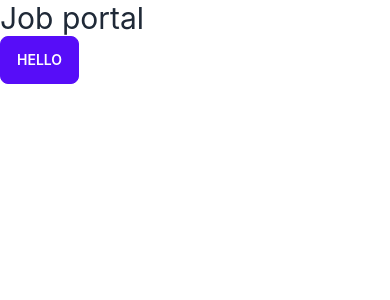
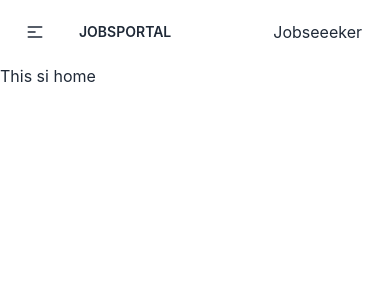
Before and after one commit to musabbir-m/Job-Portal-Client, a React (Create React App) app: page / in a window 390 px wide. Shown: the top 300 px of the page. Built offline with nearby package versions, Linux system fonts and the light colour scheme.

Commit message:
added navbar

```diff
--- a/src/App.js
+++ b/src/App.js
@@ -1,11 +1,13 @@
 import logo from './logo.svg';
 import './App.css';
+import { RouterProvider } from 'react-router-dom';
+import router from './Routes/Router';
+
 
 function App() {
   return (
-    <div className="text-3xl container mx-auto">
-     <h2>Job portal</h2>
-     <button className='btn btn-primary'>Hello</button>
+    <div className=" mx-auto">
+     <RouterProvider router={router}></RouterProvider>
     </div>
   );
 }
--- /dev/null
+++ b/src/Components/About/About.js
@@ -0,0 +1,11 @@
+import React from 'react';
+
+const About = () => {
+    return (
+        <div>
+
+        </div>
+    );
+};
+
+export default About;
--- /dev/null
+++ b/src/Components/Contact/Contact.js
@@ -0,0 +1,11 @@
+import React from 'react';
+
+const Contact = () => {
+    return (
+        <div>
+
+        </div>
+    );
+};
+
+export default Contact;
--- /dev/null
+++ b/src/Components/Footer/Footer.js
@@ -0,0 +1,11 @@
+import React from 'react';
+
+const Footer = () => {
+    return (
+        <div>
+
+        </div>
+    );
+};
+
+export default Footer;
--- a/public/Components/Navbar/Navbar.js
+++ b/src/Components/Home/Home.js
@@ -1,11 +1,11 @@
 import React from 'react';
 
-const Navbar = () => {
+const Home = () => {
     return (
         <div>
-
+            <h2>This si home</h2>
         </div>
     );
 };
 
-export default Navbar;
+export default Home;
--- a/public/Components/Home/Home.js
+++ b/src/Components/Login/Login.js
@@ -1,6 +1,6 @@
 import React from 'react';
 
-const Home = () => {
+const Login = () => {
     return (
         <div>
 
@@ -8,4 +8,4 @@ const Home = () => {
     );
 };
 
-export default Home;
+export default Login;
--- /dev/null
+++ b/src/Components/Navbar/Navbar.js
@@ -0,0 +1,74 @@
+import React from "react";
+import { Link } from "react-router-dom";
+
+const Navbar = () => {
+  const itmes = (
+    <>
+      <li>
+        {" "}
+        <Link to="/">Home</Link>
+      </li>
+      <li>
+        {" "}
+        <Link to="/about">About</Link>
+      </li>
+      <li>
+        <Link to="/contact"> Contact Us</Link>
+      </li>
+      <li>
+        {" "}
+        <Link to="/signup">Sign Up</Link>
+      </li>
+
+      {/* <li tabIndex={0}>
+          <a className="justify-between">
+            Parent
+            <svg className="fill-current" xmlns="http://www.w3.org/2000/svg" width="24" height="24" viewBox="0 0 24 24"><path d="M8.59,16.58L13.17,12L8.59,7.41L10,6L16,12L10,18L8.59,16.58Z"/></svg>
+          </a>
+          <ul className="p-2">
+            <li><a>Submenu 1</a></li>
+            <li><a>Submenu 2</a></li>
+          </ul>
+        </li> */}
+    </>
+  );
+  return (
+    <div className="navbar bg-base-100">
+      <div className="navbar-start">
+        <div className="dropdown">
+          <label tabIndex={0} className="btn btn-ghost lg:hidden">
+            <svg
+              xmlns="http://www.w3.org/2000/svg"
+              className="h-5 w-5"
+              fill="none"
+              viewBox="0 0 24 24"
+              stroke="currentColor"
+            >
+              <path
+                strokeLinecap="round"
+                strokeLinejoin="round"
+                strokeWidth="2"
+                d="M4 6h16M4 12h8m-8 6h16"
+              />
+            </svg>
+          </label>
+          <ul
+            tabIndex={0}
+            className="menu menu-compact dropdown-content mt-3 p-2 shadow bg-base-100 rounded-box w-52"
+          >
+            {itmes}
+          </ul>
+        </div>
+        <Link className="btn btn-ghost" to='/'>JobsPortal</Link>
+      </div>
+      <div className="navbar-center hidden lg:flex">
+        <ul className="menu menu-horizontal p-2">{itmes}</ul>
+      </div>
+      <div className="navbar-end mr-5">
+        <a className="">Jobseeeker</a>
+      </div>
+    </div>
+  );
+};
+
+export default Navbar;
--- a/public/Layout/Main.js
+++ b/src/Components/SignUp/SignUp.js
@@ -1,6 +1,6 @@
 import React from 'react';
 
-const Main = () => {
+const SignUp = () => {
     return (
         <div>
 
@@ -8,4 +8,4 @@ const Main = () => {
     );
 };
 
-export default Main;
+export default SignUp;
--- /dev/null
+++ b/src/Layout/Main.js
@@ -0,0 +1,16 @@
+import React from 'react';
+import { Outlet } from 'react-router-dom';
+import Footer from '../Components/Footer/Footer';
+import Navbar from '../Components/Navbar/Navbar';
+
+const Main = () => {
+    return (
+        <div>
+            <Navbar></Navbar>
+            <Outlet></Outlet>
+            <Footer></Footer>
+        </div>
+    );
+};
+
+export default Main;
--- /dev/null
+++ b/src/Routes/Router.js
@@ -0,0 +1,35 @@
+import { createBrowserRouter } from "react-router-dom";
+import About from "../Components/About/About";
+import Contact from "../Components/Contact/Contact";
+import Home from "../Components/Home/Home";
+import SignUp from "../Components/SignUp/SignUp";
+import Main from "../Layout/Main";
+
+const router= createBrowserRouter([
+    {
+        path: '/',
+        element: <Main></Main>,
+        children: [
+            {
+                path:'/',
+                element: <Home></Home>,
+
+            },
+            {
+                path: '/about',
+                element: <About></About>
+            },
+            {
+                path: '/signup',
+                element: <SignUp></SignUp>
+            },
+            {
+                path: '/contact',
+                element: <Contact></Contact>
+            }
+
+        ]
+    }
+]);
+
+export default router;
```
Also changed, not shown: public/Components/Routes/Routes.js (deleted, +0 -9 lines), src/Routes/PrivateRoute.js (added).
